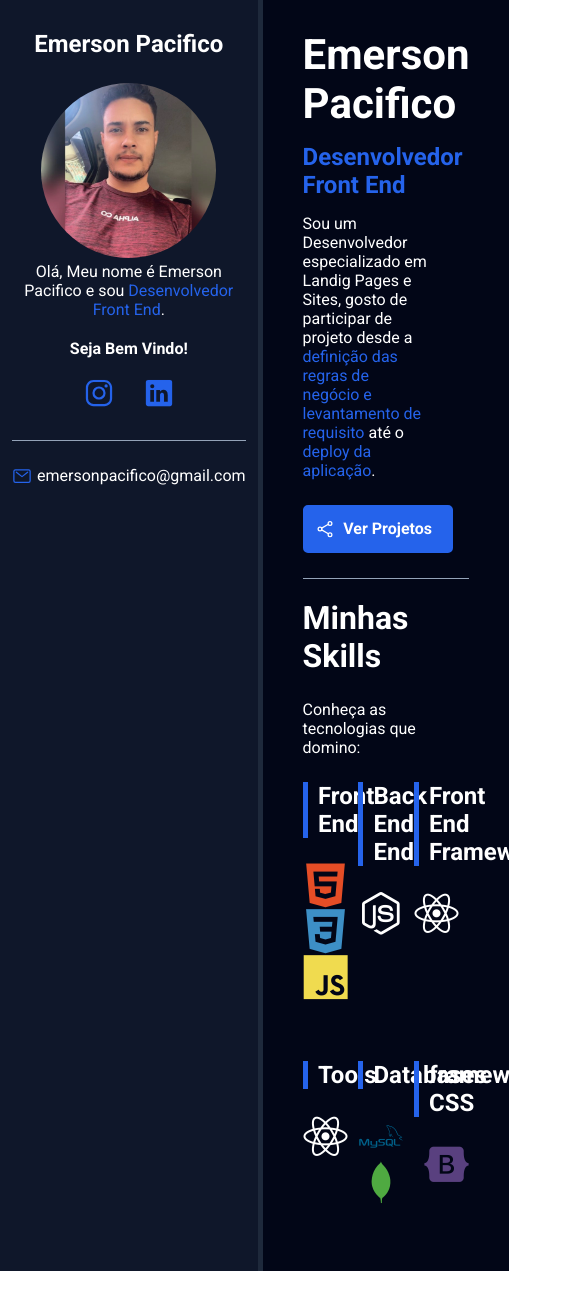
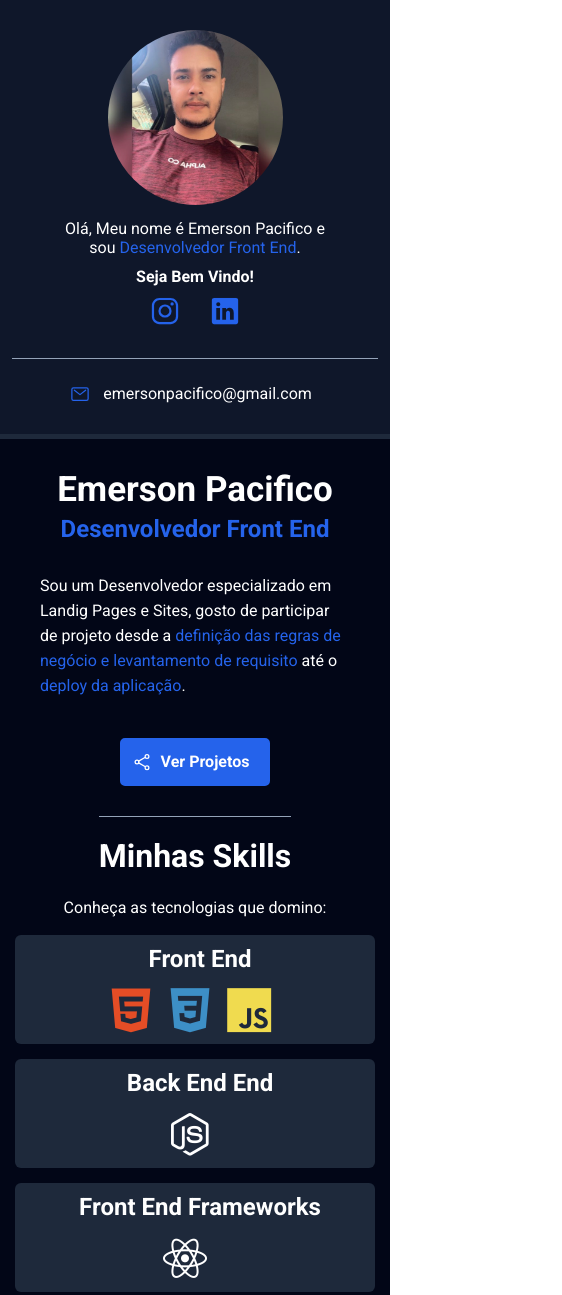
Before and after one commit to emersonpacifico/emersonpacifico.github.io, a plain HTML site: page index.html in a window 390 px wide. Shown: the top 1295 px of the page, 562 px wide, since content can reach past the window. Before the commit the page ends 1271 px from the top, so only its background shows below. Drawn offline with nearby package versions, Linux system fonts and the light colour scheme.

Commit message:
media query

```diff
--- a/css/style.css
+++ b/css/style.css
@@ -189,3 +189,75 @@
   font-size: 45px;
   margin-right: 10px;
 }
+
+/* Mobile */
+
+@media (max-width: 450px) {
+  #container {
+    flex-direction: column;
+  }
+
+  #bio-container {
+    min-height: auto;
+    border-right: none;
+    border-bottom: 5px solid var(--bio-border-color);
+  }
+
+  #bio-container h2 {
+    display: none;
+  }
+
+  #bio-container p {
+    max-width: 72%;
+    margin: 10px auto;
+  }
+
+  #about-container {
+    display: flex;
+    flex-direction: column;
+    justify-items: center;
+    align-items: center;
+    /* text-align: center;
+    padding: 30px; */
+  }
+
+  #about-container .description {
+    line-height: 25px;
+    margin: 15px auto;
+    max-width: none;
+  }
+
+  #name {
+    font-size: 35px;
+    margin-bottom: 5px;
+  }
+
+  #skills-section-title {
+    margin: 5px 0;
+  }
+  #skills-container {
+    flex-direction: column;
+    align-items: center;
+    text-align: center;
+    margin-top: 0px;
+  }
+  #skills-box {
+    text-align: center;
+    display: flex;
+    gap: 20px;
+    flex-direction: column;
+    align-items: center;
+    flex: 1 1 100%;
+    max-width: 100%;
+    background-color: var(--bio-border-color);
+    padding: 10px 5px;
+    border-radius: 6px;
+    margin-bottom: 15px;
+  }
+
+  .skills-title {
+    margin-bottom: 15px;
+    width: 350px;
+    border-left: none;
+  }
+}
--- a/index.html
+++ b/index.html
@@ -57,7 +57,9 @@
 
       <section id="about-container">
         <h1 id="name">Emerson Pacifico</h1>
-        <p id="title"><span class="highlight">Desenvolvedor Front End</span></p>
+        <p id="title">
+          <span class="highlight title-desc">Desenvolvedor Front End</span>
+        </p>
         <p class="description">
           Sou um Desenvolvedor especializado em Landig Pages e Sites, gosto de
           participar de projeto desde a
@@ -80,41 +82,52 @@
 
         <div id="skills-container">
           <div id="skills-box">
+            <div>
               <p class="skills-title">Front End</p>
               <i class="devicon-html5-plain colored"></i>
               <i class="devicon-css3-plain colored"></i>
               <i class="devicon-javascript-plain colored"></i>
             </div>
+          </div>
 
           <div id="skills-box">
+            <div>
               <p class="skills-title">Back End End</p>
               <i class="devicon-nodejs-plain"></i>
             </div>
+          </div>
 
           <div id="skills-box">
+            <div>
               <p class="skills-title">Front End Frameworks</p>
               <i class="devicon-react-original"></i>
               <i class="devicon-angular-plain colored"></i>
             </div>
           </div>
+        </div>
 
         <div id="skills-container">
           <div id="skills-box">
+            <div>
               <p class="skills-title">Tools</p>
-            <i class="devicon-react-original"></i>
-            <i class="devicon-angular-plain colored"></i>
+              <i class="devicon-vscode-plain colored"></i>
+            </div>
           </div>
 
           <div id="skills-box">
+            <div>
               <p class="skills-title">Databases</p>
               <i class="devicon-mysql-plain-wordmark colored"></i>
               <i class="devicon-mongodb-plain colored"></i>
             </div>
+          </div>
 
           <div id="skills-box">
+            <div>
               <p class="skills-title">framework CSS</p>
               <i class="devicon-tailwindcss-original colored"></i>
               <i class="devicon-bootstrap-plain colored"></i>
+            </div>
           </div>
         </div>
       </section>
```
Lines whose indentation alone changed are shown as unchanged.
